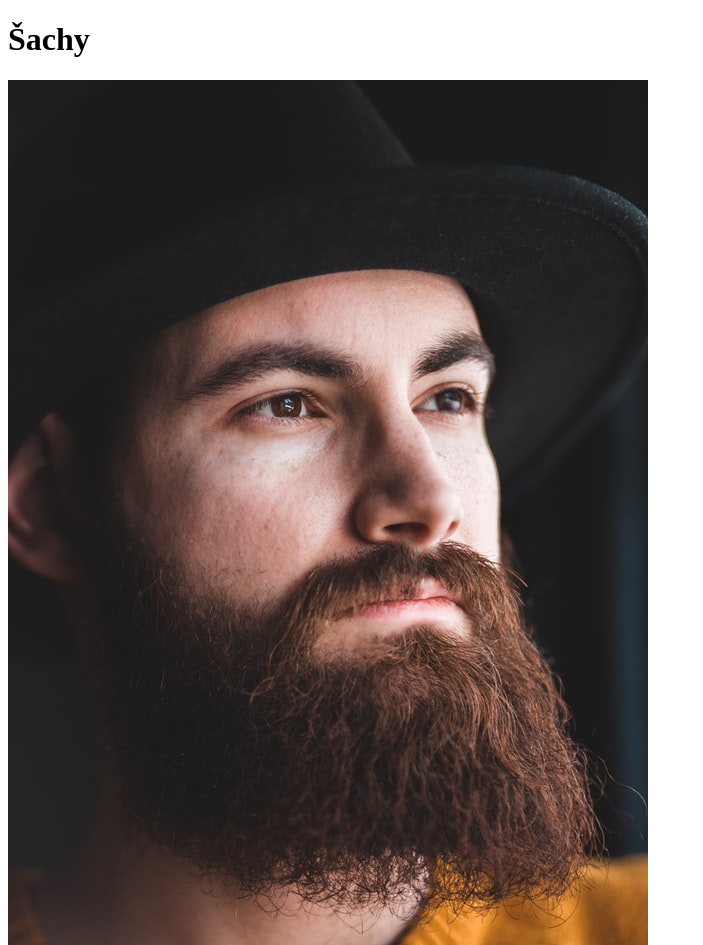
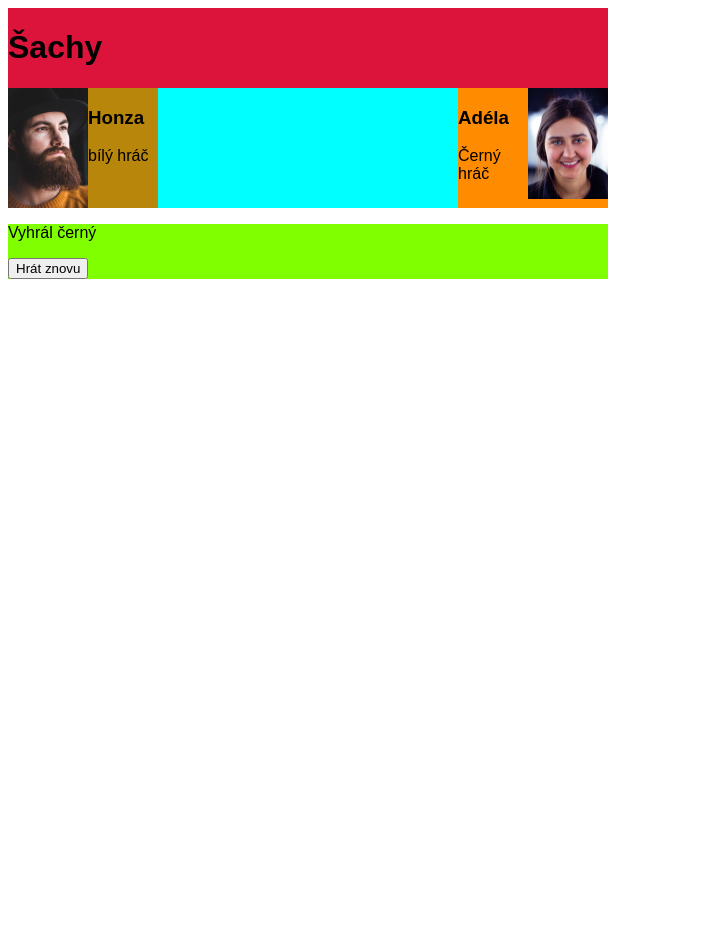
Before and after one commit to HTML-a-CSS-2-Podzim-2021-Online/sachy-nasajana, a plain HTML site: page index.html in a window 1280 px wide. Shown: the top 945 px of the page, without its empty margins (0-703 px from the left). After the commit the page ends 800 px from the top, so only its background shows below. Drawn offline with Linux system fonts and the light colour scheme.

Commit message:
rozmístění

```diff
--- a/index.html
+++ b/index.html
@@ -10,17 +10,23 @@
 </head>
 
 <body>
+    <div class="sachy">
+        <div class="titulek">
             <h1>Šachy</h1>
-    <div class="hraci">
-        <img src="obrazky/hraci/honza.jpg" alt="Hráč 1">
+        </div>
+        <div class="hrac-1">
+            <img style="float: left" src="obrazky/hraci/honza.jpg" alt="Hráč 1">
             <h3>Honza</h3>
             <p>bílý hráč</p>
-        <img src="obrazky/hraci/adela.jpg" alt="Hráč 2">
+        </div>
+        <div class="hrac-2">
+            <img style="float: right" src="obrazky/hraci/adela.jpg" alt="Hráč 2">
             <h3>Adéla</h3>
             <p>Černý hráč</p>
+        </div>
 
+        <div class="sachovnice">
         </div>
-    <div class="sachovnice">
 
 
     </div>
@@ -28,6 +34,7 @@
         <p>Vyhrál černý</p>
         <p><button>Hrát znovu</button></p>
     </div>
+    </div>
 </body>
 
 </html>
--- a/styly.css
+++ b/styly.css
@@ -0,0 +1,47 @@
+body {
+    max-width: 600px;
+    font-family: sans-serif;
+}
+
+.sachy {
+    display: grid;
+    grid-template-columns: repeat(8, 1fr);
+    grid-template-rows: repeat(12, auto);
+    background-color: aqua;
+}
+
+.titulek {
+    grid-column: 1/-1;
+    grid-row: 1/2;
+    background-color: crimson;
+}
+
+.hrac-1 {
+    grid-column: 1/3;
+    background-color: darkgoldenrod;
+}
+
+.hrac-2 {
+    grid-column: 7/9;
+    background-color: darkorange;
+}
+
+.hrac-1 img,
+.hrac-2 img {
+    width: 80px;
+    height: auto;
+}
+
+.sachovnice {
+    grid-column: 1/-1;
+    grid-row: 3/6;
+    background-color: blueviolet;
+    /*background-image: url(obrazky/sachovnice.png);*/
+    height: auto;
+}
+
+.hra {
+    background-color: chartreuse;
+    grid-column: 3/6;
+    grid-row: 11/12;
+}
```
Lines whose indentation alone changed are shown as unchanged.
